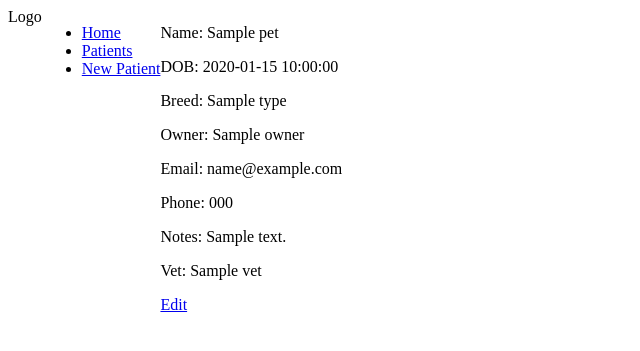
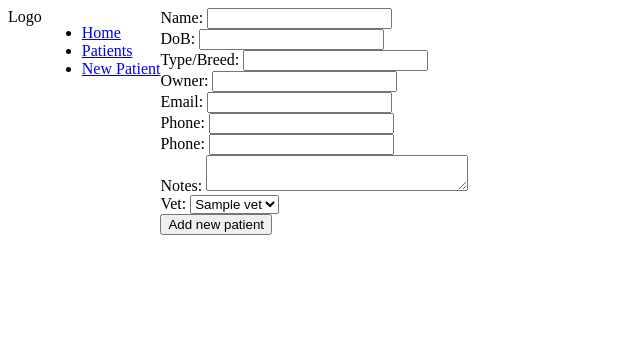
Before and after one commit to Martystan/vet_practice_project, a Flask app: page /pets/add in a window 1280 px wide. Shown: the top 351 px of the page, without its empty margins (0-640 px from the left). Run offline with Flask 2, Linux system fonts and the light colour scheme; a database or web service that is not in the repository returns one stand-in record (values such as "Sample title"); some libraries are stand-ins or nearby versions.

Commit message:
everything working apart from delete

```diff
--- a/controllers/pets_controller.py
+++ b/controllers/pets_controller.py
@@ -10,6 +10,28 @@
 def pets():
     pets = pet_repository.select_all()
     return render_template("pets/index.html", all_pets = pets)
+
+@pets_blueprint.route("/pets/add", methods = ['GET'])
+def add_patient():
+    vets = vet_repository.select_all()
+    return render_template("/pets/add.html", all_vets = vets)
+
+@pets_blueprint.route("/pets", methods=['POST'])
+def create_pet():
+    name = request.form['name']
+    dob = request.form['dob']
+    type = request.form['type']
+    owner = request.form['owner']
+    owner_email = request.form['owner_email']
+    owner_tel = request.form['owner_tel']
+    notes = request.form['notes']
+    vet_id = request.form['vet_id']
+    vet = vet_repository.select(vet_id)
+    pet = Pet(name, dob, type, owner, owner_tel, owner_email, notes, vet)
+    pet_repository.save(pet)
+    return redirect('/pets')
+
+
 
 @pets_blueprint.route("/pets/<id>", methods = ['GET'])
 def show_pet_info(id):
@@ -37,8 +59,3 @@
     pet = Pet(name, dob, type, owner, owner_tel, owner_email, notes, vet, id)
     pet_repository.update(pet)
     return redirect("/pets/" + id)
-
-@pets_blueprint.route("/pets/new", methods = ['GET'])
-def add_patient():
-    vets = vet_repository.select_all()
-    render_template("pets/new.html", all_vets = vets)
--- a/db/vet_practice.sql
+++ b/db/vet_practice.sql
@@ -9,12 +9,14 @@
 CREATE TABLE pets(
     id SERIAL PRIMARY KEY,
     name VARCHAR(255),
+
     dob VARCHAR(255),
     type VARCHAR(255),
     owner VARCHAR(255),
     owner_tel VARCHAR(255),
     owner_email VARCHAR(255),
     notes TEXT,
-    vet_id INT REFERENCES vets(id),
+    vet_id INT REFERENCES vets(id)
+
 
 );
--- a/repositories/pet_repository.py
+++ b/repositories/pet_repository.py
@@ -34,7 +34,7 @@
 
 def update(pet):
     sql = "UPDATE pets SET(name, dob, type, owner, owner_tel, owner_email, notes, vet_id) = (%s,%s,%s,%s,%s,%s,%s,%s) WHERE id = %s"
-    values = [pet.name, pet.dob, pet.type, pet.owner, pet.owner_tel, pet.owner_email, pet.notes, pet.vet.id, pet.id]
+    values = [pet.name, pet.dob, pet.type, pet.owner, pet.owner_tel, pet.owner_email, pet.notes, pet.vet.id,pet.id]
     run_sql(sql, values)
 
 def delete_all():
--- a/templates/base.html
+++ b/templates/base.html
@@ -15,7 +15,7 @@
             <ul>
                 <li><a href = "/">Home</a></li>
                 <li><a href = "/pets">Patients</a></li>
-                <li><a href = "/pets/new">New Patient</a></li>
+                <li><a href = "/pets/add">New Patient</a></li>
             </ul>
 
 
--- a/templates/pets/add.html
+++ b/templates/pets/add.html
@@ -1,2 +1,48 @@
 {% extends "base.html" %}
 {% block content %}
+
+<form action = "/pets" method = "post">
+    <div>
+        <label for="name">Name:</label>
+        <input type = "text" id = "name" name = "name" required>
+    </div>
+    <div>
+        <label for="dob">DoB:</label>
+        <input type = "dob" id = "dob" name = "dob" required>
+    </div>
+    <div>
+        <label for="type">Type/Breed:</label>
+        <input type = "type" id = "type" name = "type" required>
+    </div>
+    <div>
+        <label for="owner">Owner:</label>
+        <input type = "owner" id = "owner" name = "owner" required>
+    </div>
+    <div>
+        <label for="owner_email">Email:</label>
+        <input type = "owner_email" id = "owner_email" name = "owner_email" required>
+    </div>
+    <div>
+        <label for="owner_tel">Phone:</label>
+        <input type = "owner_tel" id = "owner_tel" name = "owner_tel" required>
+    </div>
+    <div>
+        <label for="owner_tel">Phone:</label>
+        <input type = "owner_tel" id = "owner_tel" name = "owner_tel" required>
+    </div>
+    <div>
+        <label for="notes">Notes:</label>
+        <textarea name = "notes" id = "notes" rows = "2" cols = "30" required></textarea>
+      </div>
+    <div>
+        <label for="vet">Vet:</label>
+        <select id="vet" name="vet_id">
+            {% for vet in all_vets %}
+              <option value="{{ vet.id }}">{{ vet.name }}</option>
+            {% endfor %}
+          </select>
+    </div>
+<button type = "submit">Add new patient</button>
+</form>
+
+{% endblock %}
--- a/templates/pets/index.html
+++ b/templates/pets/index.html
@@ -7,6 +7,7 @@
             <a href = "pets/{{pet.id}}">{{pet.name}}</a>
         </div>
 
+
 </div>
 {% endfor %}
 
```
Also changed, not shown: console.py (+5 -5 lines).
